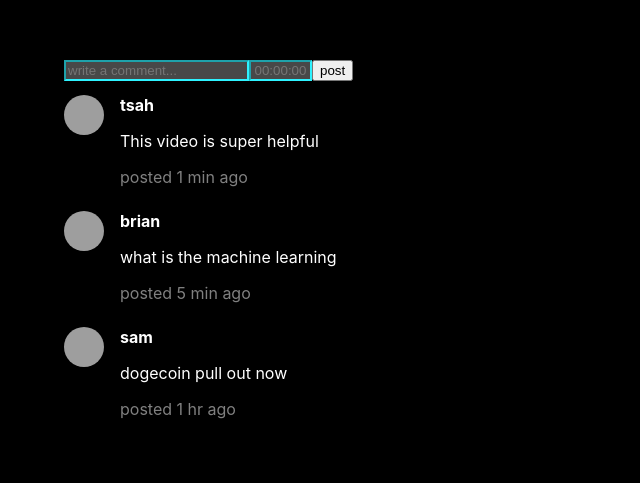
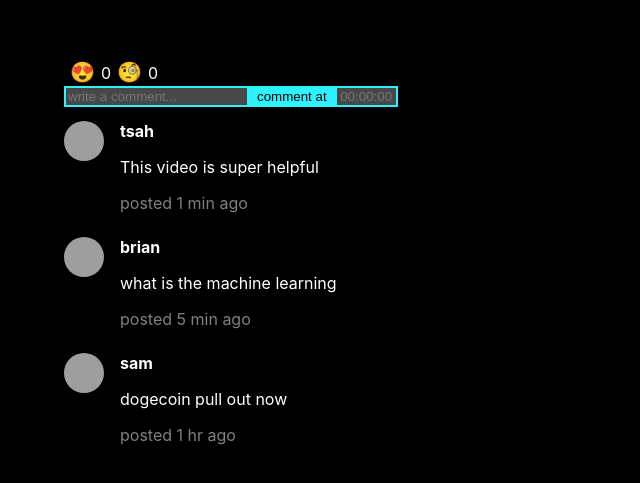
Before and after one commit to tsah99/woof, a React (Create React App) app in the folder woof-web/: page / in a window 1280 px wide. Shown: the part 301-784 px from the top of the page, without its empty margins (0-640 px from the left). Built offline with nearby package versions, Linux system fonts and the light colour scheme; grey boxes are pictures that could not be loaded.

Commit message:
added in react bar and styled comment submission form

```diff
--- a/woof-web/src/App.js
+++ b/woof-web/src/App.js
@@ -2,6 +2,7 @@ import { useState } from "react";
 import CourseVideo from "./components/courseVideo/CourseVideo.js";
 import CommentSubmissionForm from "./components/commentSubmissionForm/CommentSubmissionForm.js";
 import CommentLog from "./components/commentLog/CommentLog.js";
+import ReactionBar from "./components/reactionBar/ReactionBar.js";
 import "./App.css";
 
 let testComments = [
@@ -30,6 +31,7 @@ function App() {
         updateSeconds={updateSeconds}
         url="https://www.youtube.com/watch?v=KSeVfHphNlQ"
       />
+      <ReactionBar />
       <CommentSubmissionForm seconds={seconds} />
       <CommentLog comments={testComments} />
     </div>
--- a/woof-web/src/components/commentSubmissionForm/CommentSubmissionForm.css
+++ b/woof-web/src/components/commentSubmissionForm/CommentSubmissionForm.css
@@ -3,14 +3,27 @@
 }
 input.comment-field {
   background-color: #484848;
-  border-color: #2ef2ff;
+  border: 2px solid#2ef2ff;
   color: white;
+  overflow: hidden;
+  outline: none;
 }
 
 input.timestamp-field {
   background-color: #484848;
-  border-color: #2ef2ff;
+  border: 2px solid#2ef2ff;
   width: 55px;
   text-align: center;
   color: white;
+  background-repeat: no-repeat;
+  overflow: hidden;
+  outline: none;
 }
+
+input.post-comment-button {
+  cursor: pointer;
+  overflow: hidden;
+  outline: none;
+  background-color: #2ef2ff;
+  border: 2px solid #2ef2ff;
+}
--- a/woof-web/src/components/commentSubmissionForm/CommentSubmissionForm.js
+++ b/woof-web/src/components/commentSubmissionForm/CommentSubmissionForm.js
@@ -20,10 +20,14 @@ function CommentSubmissionForm(props) {
       >
         <input className="comment-field" placeholder="write a comment..." />
         <input
+          className="post-comment-button"
+          type="submit"
+          value="comment at"
+        />
+        <input
           className="timestamp-field"
           placeholder={convertSecondsToTimestamp(parseInt(props.seconds))}
         />
-        <input type="submit" value="post" />
       </form>
     </div>
   );
--- /dev/null
+++ b/woof-web/src/components/reactionBar/ReactionBar.css
@@ -0,0 +1,23 @@
+.ReactionBar {
+  color: white;
+}
+
+button.confused-react {
+  background-color: Transparent;
+  background-repeat: no-repeat;
+  border: none;
+  cursor: pointer;
+  overflow: hidden;
+  outline: none;
+  font-size: 20px;
+}
+
+button.makes-sense-react {
+  background-color: Transparent;
+  background-repeat: no-repeat;
+  border: none;
+  cursor: pointer;
+  overflow: hidden;
+  outline: none;
+  font-size: 20px;
+}
--- /dev/null
+++ b/woof-web/src/components/reactionBar/ReactionBar.js
@@ -0,0 +1,26 @@
+import { useState } from "react";
+import "./ReactionBar.css";
+function ReactionBar() {
+  let [numMakesSense, updateNumMakesSense] = useState(0);
+  let [numConfused, updateNumConfused] = useState(0);
+  return (
+    <div className="ReactionBar">
+      <button
+        className="makes-sense-react"
+        onClick={() => updateNumMakesSense(numMakesSense + 1)}
+      >
+        😍
+      </button>
+      {numMakesSense}
+      <button
+        className="confused-react"
+        onClick={() => updateNumConfused(numConfused + 1)}
+      >
+        🧐
+      </button>
+      {numConfused}
+    </div>
+  );
+}
+
+export default ReactionBar;
```
